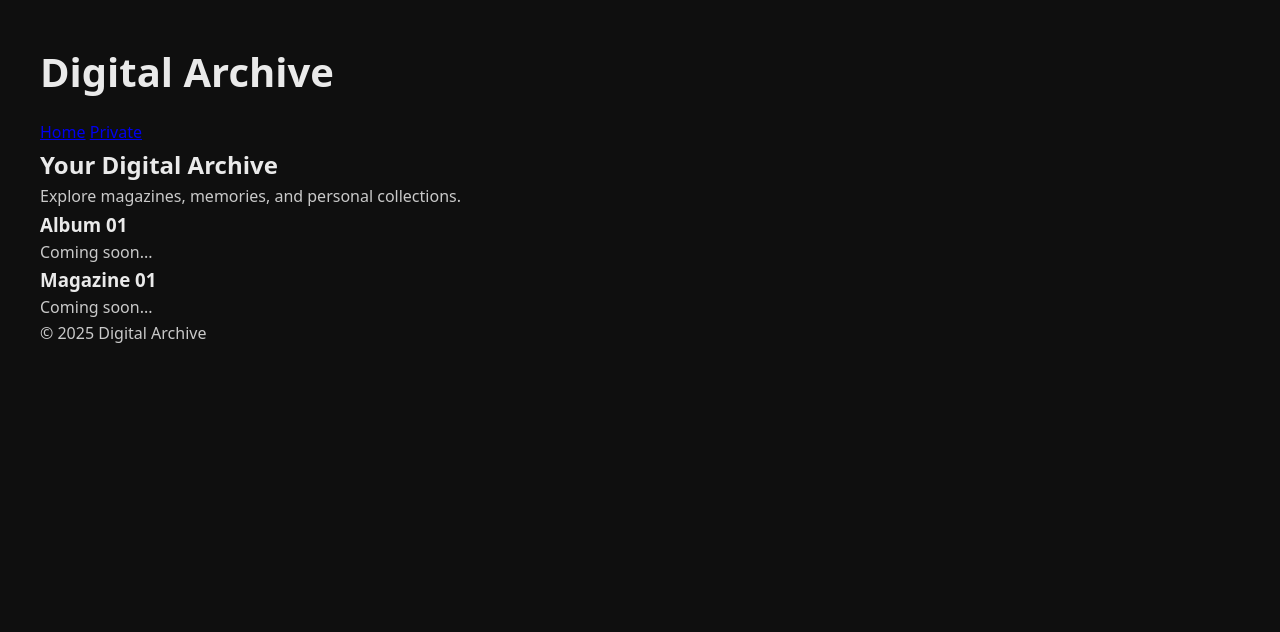
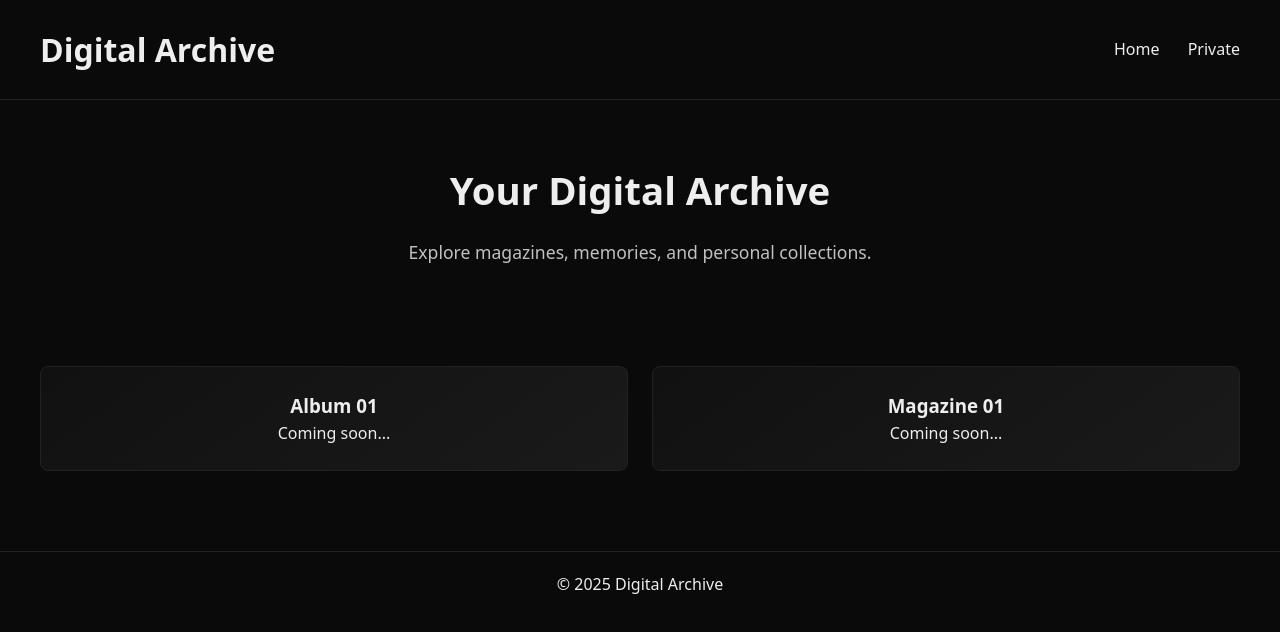
Before and after one commit to binasima07-blip/digital-archive, a plain HTML site: page public/index.html in a window 1280 px wide. Drawn offline with Linux system fonts and the light colour scheme; files that its build step writes are made by us from their sources.

Commit message:
style.css

```diff
--- a/assets/style.css
+++ b/assets/style.css
@@ -1,26 +1,85 @@
-/* Base Reset */
+/* BASE */
 * {
   margin: 0;
   padding: 0;
   box-sizing: border-box;
 }
 
-/* Body */
 body {
   font-family: system-ui, -apple-system, BlinkMacSystemFont, "Segoe UI", sans-serif;
-  background-color: #0f0f0f;
-  color: #eaeaea;
+  background-color: #0a0a0a;
+  color: #eee;
   line-height: 1.6;
+}
+
+/* HEADER */
+.site-header {
+  display: flex;
+  align-items: center;
+  justify-content: space-between;
+  padding: 24px 40px;
+  border-bottom: 1px solid #222;
+}
+
+.logo {
+  font-size: 2rem;
+  font-weight: bold;
+}
+
+.main-nav a {
+  text-decoration: none;
+  color: #eee;
+  margin-left: 24px;
+  font-size: 1rem;
+}
+
+.main-nav a:hover {
+  color: #fff;
+  text-shadow: 0 0 4px rgba(255,255,255,0.2);
+}
+
+/* HERO */
+.hero {
+  padding: 60px 40px;
+  text-align: center;
+}
+
+.hero h2 {
+  font-size: 2.4rem;
+  margin-bottom: 16px;
+}
+
+.hero p {
+  font-size: 1.1rem;
+  opacity: 0.8;
+}
+
+/* FEATURED CARDS */
+.featured {
+  display: grid;
+  grid-template-columns: repeat(auto-fit, minmax(200px, 1fr));
+  gap: 24px;
   padding: 40px;
 }
 
-/* Headings */
-h1 {
-  font-size: 2.5rem;
-  margin-bottom: 16px;
+.card {
+  background: linear-gradient(145deg, #111, #1a1a1a);
+  padding: 24px;
+  border-radius: 8px;
+  border: 1px solid #222;
+  text-align: center;
+  transition: 0.2s ease;
 }
 
-p {
-  font-size: 1rem;
-  opacity: 0.85;
+.card:hover {
+  transform: scale(1.03);
+  border-color: #444;
 }
+
+/* FOOTER */
+.site-footer {
+  text-align: center;
+  padding: 20px;
+  border-top: 1px solid #222;
+  margin-top: 40px;
+}
```
